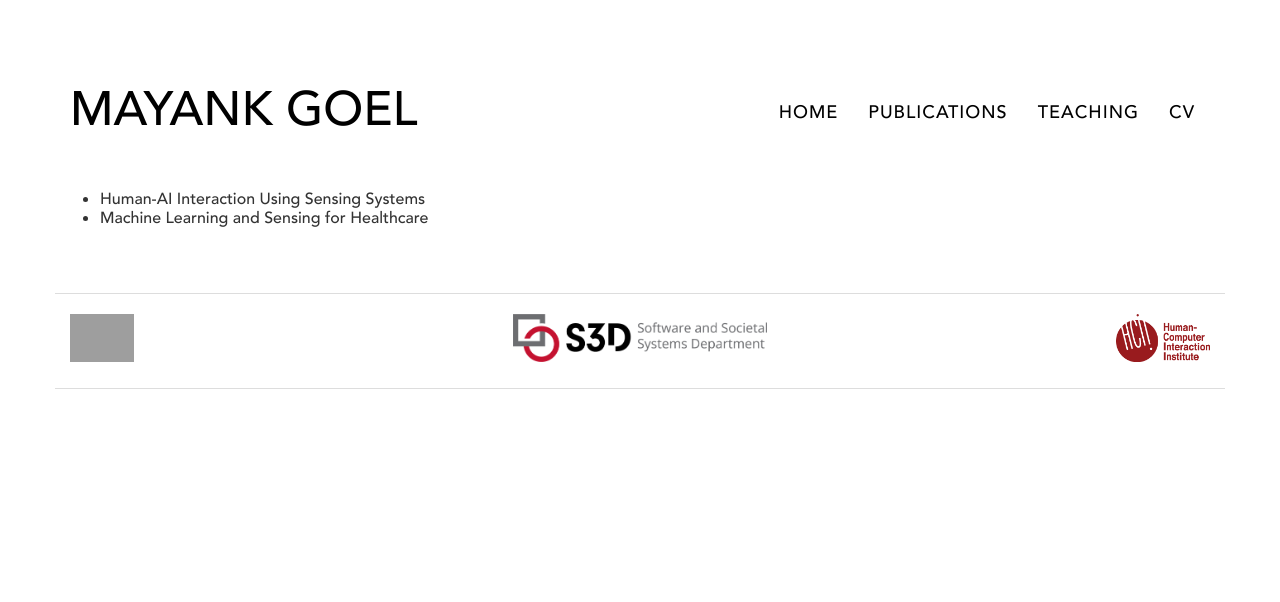
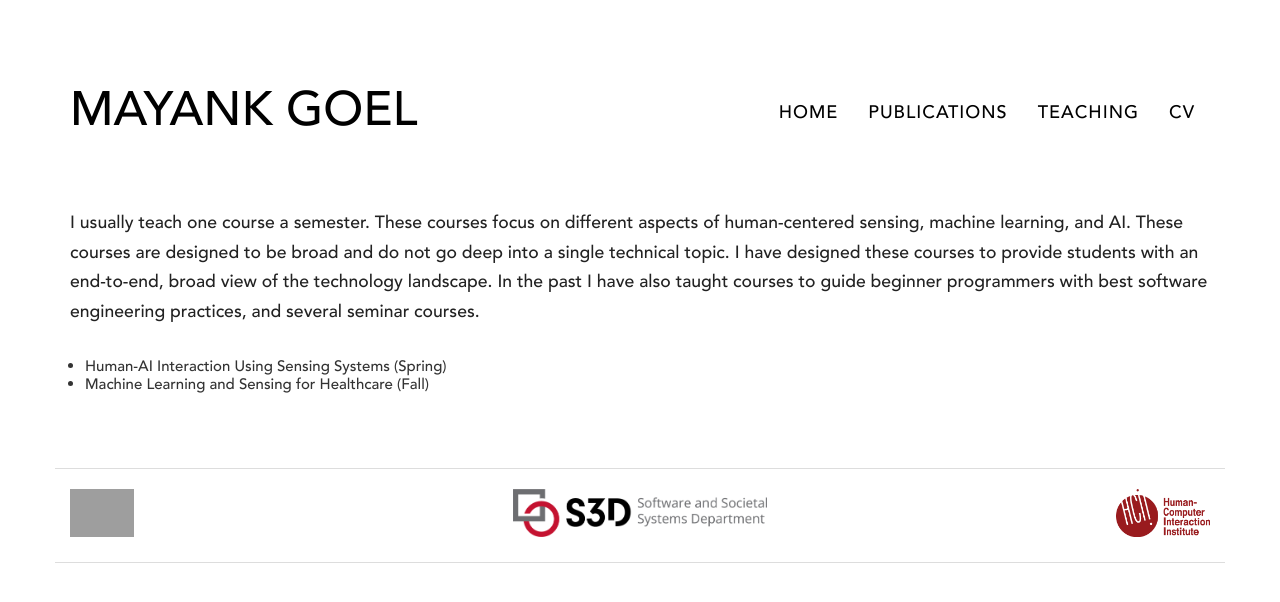
Before and after one commit to mynkgoel/mynkgoel.github.io, a Jekyll site: the page built from teaching/index.html, in a window 1280 px wide. Shown: the top 602 px of the page. Built offline with Jekyll 4.4.1, drawn with Linux system fonts in a browser that asks for light colours; nearby versions of some CDN libraries; grey boxes are pictures that could not be loaded.

Commit message:
Update index.html

```diff
--- a/teaching/index.html
+++ b/teaching/index.html
@@ -2,8 +2,17 @@
 layout: page
 title:
 ---
+<div class="row">
+  <div class="col-sm-12">
+    <h3>I usually teach one course a semester. These courses focus on different aspects of human-centered sensing, machine learning, and AI. These courses are designed to be broad and do not go deep into a single technical topic. I have designed these courses to provide students with an end-to-end, broad view of the technology landscape. In the past I have also taught courses to guide beginner programmers with best software engineering practices, and several seminar courses.
+
+  </div>
+
+</div>
+<div class="row publication-badge">
 
 <ul>
-<li>Human-AI Interaction Using Sensing Systems</li>
-<li>Machine Learning and Sensing for Healthcare</li>
+<li>Human-AI Interaction Using Sensing Systems (Spring)</li>
+<li>Machine Learning and Sensing for Healthcare (Fall)</li>
 </ul>
+</div>
```
